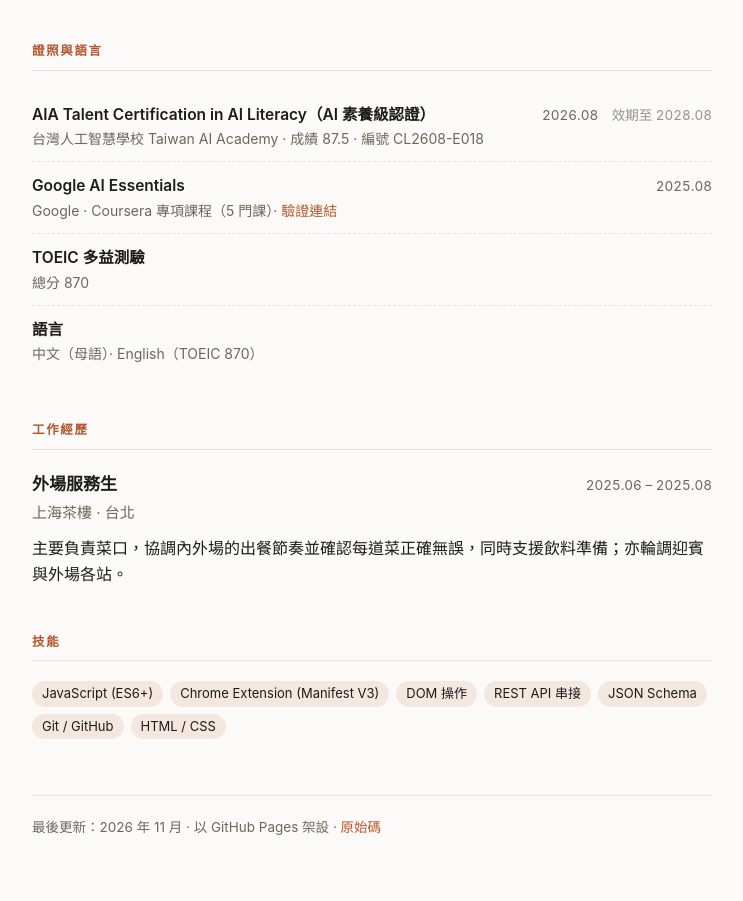
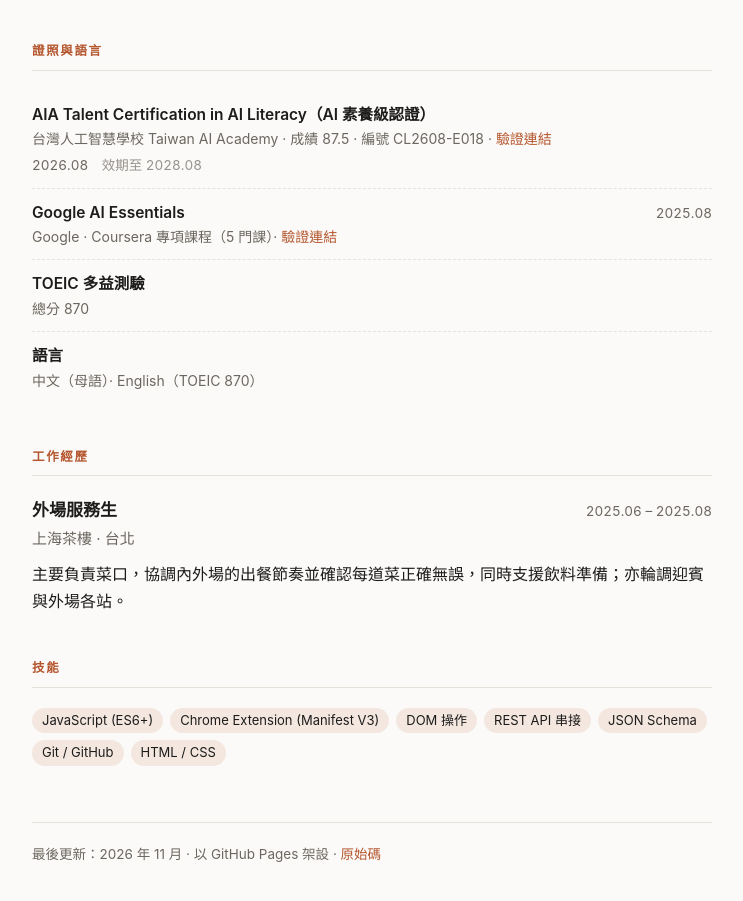
Before and after one commit to UncleLin332/UncleLin332.github.io, a plain HTML site: page index.html in a window 1280 px wide. Shown: the part 928-1829 px from the top of the page, without its empty margins (268-1011 px from the left). Drawn offline with Linux system fonts and the light colour scheme.

Commit message:
AIA 證照加上區塊鏈驗證連結
連結僅保留 hash 參數，移除原網址中的 email，避免信箱公開外流

Co-Authored-By: Claude Opus 5 <noreply@anthropic.com>

```diff
--- a/index.html
+++ b/index.html
@@ -202,7 +202,8 @@
     <div class="cred">
       <div>
         <div class="cred-name">AIA Talent Certification in AI Literacy（AI 素養級認證）</div>
-        <div class="cred-meta">台灣人工智慧學校 Taiwan AI Academy · 成績 87.5 · 編號 CL2608-E018</div>
+        <div class="cred-meta">台灣人工智慧學校 Taiwan AI Academy · 成績 87.5 · 編號 CL2608-E018 ·
+          <a href="https://global.turingcerts.com/en/co/cert?hash=UkPY9AINQ5" target="_blank" rel="noopener">驗證連結</a></div>
       </div>
       <span class="cred-when">2026.08　<span style="opacity:.7">效期至 2028.08</span></span>
     </div>
```
